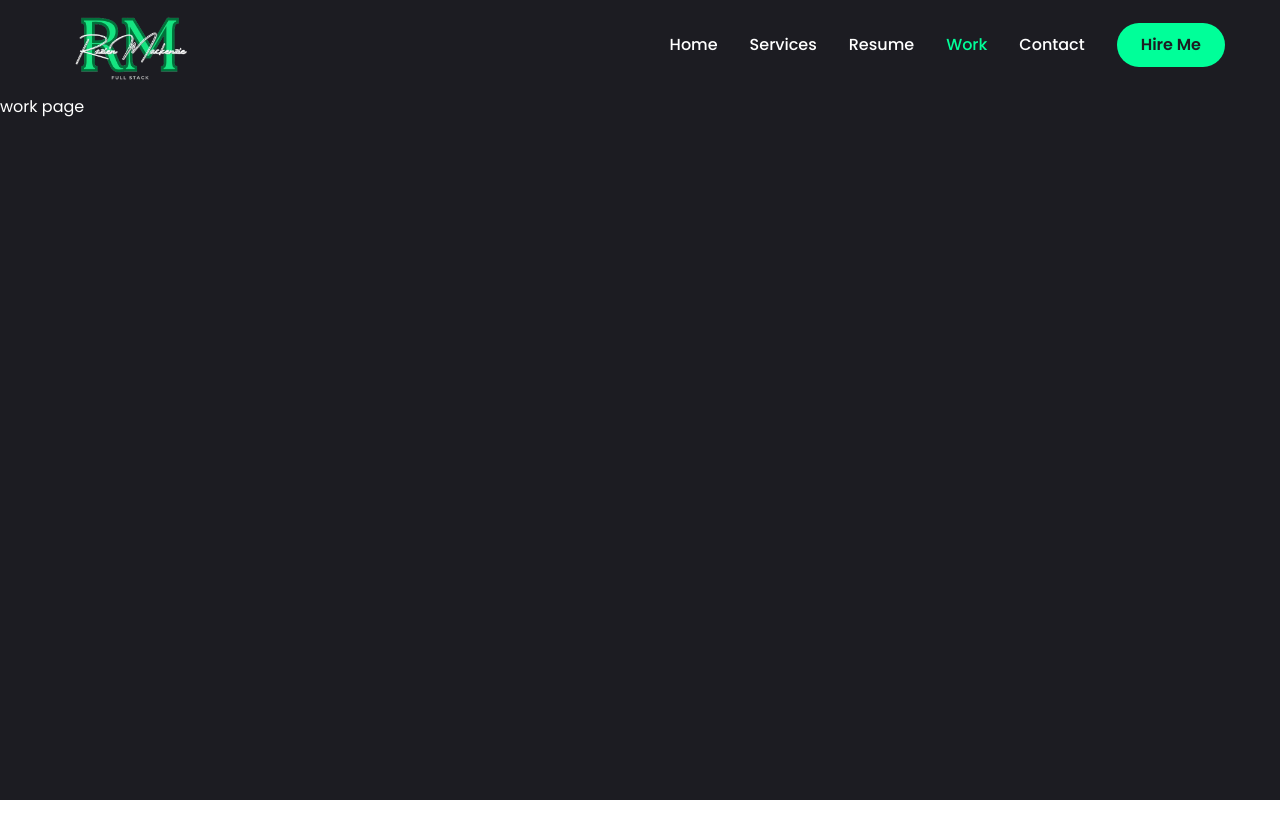
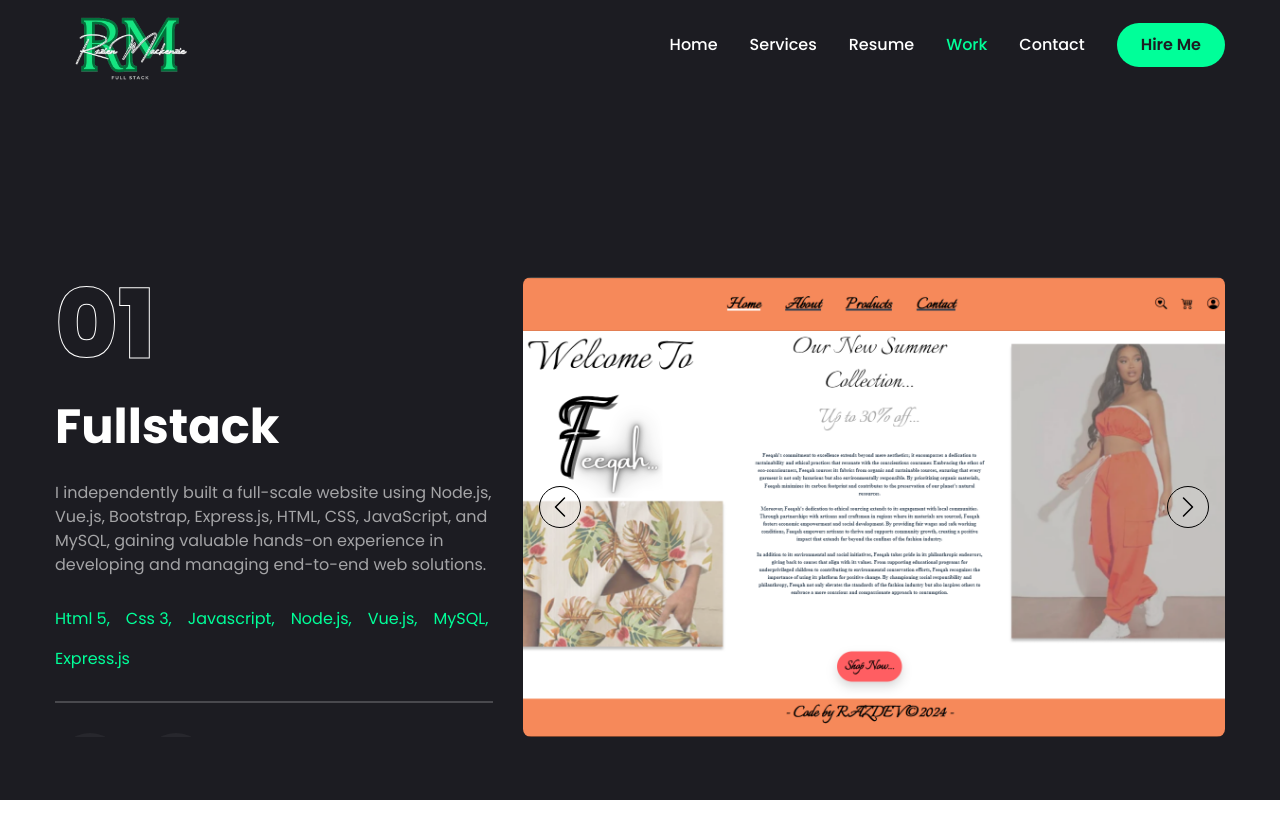
Before and after one commit to CodeBroke33/portableRM, a Next.js app: page /work in a window 1280 px wide. Shown: the top 838 px of the page. Before the commit the page ends 800 px from the top, so only its background shows below. Built offline with nearby package versions, Linux system fonts and the light colour scheme.

Commit message:
done with work page

```diff
--- a/app/work/page.jsx
+++ b/app/work/page.jsx
@@ -1,30 +1,41 @@
 "use client";
 
-import {motion} from "framer-motion"
-import React, { useState } from "react";
-
-import { Swiper,SwiperSlide } from "swiper/react"
+import { motion } from "framer-motion";
+import React, { useState, useRef } from "react";
+import { Swiper, SwiperSlide } from "swiper/react";
 import "swiper/css";
-
-import { BsArrowUpRight, BsGithub } from "react-icons/bs"
-
+import {
+  BsArrowUpRight,
+  BsGithub,
+  BsChevronLeft,
+  BsChevronRight,
+} from "react-icons/bs";
 import {
   Tooltip,
   TooltipContent,
   TooltipProvider,
   TooltipTrigger,
 } from "@/components/ui/tooltip";
-
 import Link from "next/link";
 import Image from "next/image";
+import { ScrollArea } from "@/components/ui/scroll-area";
 
 const projects = [
   {
     num: "01",
     category: "fullstack",
     title: "project 1",
-            description: "I independently built a full-scale website using Node.js, Vue.js, Bootstrap, Express.js, HTML, CSS, JavaScript, and MySQL, gaining valuable hands-on experience in developing and managing end-to-end web solutions.",
-            stack: [{name: "Html 5"}, {name: "Css 3"}, {name: "Javascript"}, {name: "Node.js"}, {name: "Vue.js"}, {name: "MySQL"}, {name: "Express.js"}],
+    description:
+      "I independently built a full-scale website using Node.js, Vue.js, Bootstrap, Express.js, HTML, CSS, JavaScript, and MySQL, gaining valuable hands-on experience in developing and managing end-to-end web solutions.",
+    stack: [
+      { name: "Html 5" },
+      { name: "Css 3" },
+      { name: "Javascript" },
+      { name: "Node.js" },
+      { name: "Vue.js" },
+      { name: "MySQL" },
+      { name: "Express.js" },
+    ],
     image: "/assets/work/Capstone.png",
     live: "https://capstone-3bd1a.web.app/home",
     github: "https://github.com/CodeBroke33/E-commerce-Store",
@@ -33,18 +44,26 @@ import {
     num: "02",
     category: "CMS",
     title: "project 2",
-            description: "I developed this eCommerce site using WordPress and customized it with Elementor, enhancing both functionality and design to create a seamless user experience.",
-            stack: [{name: "WordPress"}, {name: "Elementor"}],
+    description:
+      "I developed this eCommerce site using WordPress and customized it with Elementor, enhancing both functionality and design to create a seamless user experience.",
+    stack: [{ name: "WordPress" }, { name: "Elementor" }],
     image: "/assets/work/Roots_&_Fruits.png",
     live: "https://dev-gervaarlik.pantheonsite.io/",
-            github: "https://dev-gervaarlik.pantheonsite.io/wp-login.php?redirect_to=https%3A%2F%2Fdev-gervaarlik.pantheonsite.io%2Fwp-admin%2Fadmin.php%3Fpage%3Dwpforms-overview&reauth=1",
+    github:
+      "https://dev-gervaarlik.pantheonsite.io/wp-login.php?redirect_to=https%3A%2F%2Fdev-gervaarlik.pantheonsite.io%2Fwp-admin%2Fadmin.php%3Fpage%3Dwpforms-overview&reauth=1",
   },
   {
     num: "03",
     category: "frontend",
     title: "project 3",
-            description: "I developed this application using Bootstrap, HTML, CSS, and JavaScript, focusing on creating a responsive and user-friendly interface while honing my front-end development skills",
-            stack: [{name: "Html 5"}, {name: "Css 3"}, {name: "Javascript"}, {name: "Bootstrap"}],
+    description:
+      "I developed this application using Bootstrap, HTML, CSS, and JavaScript, focusing on creating a responsive and user-friendly interface while honing my front-end development skills",
+    stack: [
+      { name: "Html 5" },
+      { name: "Css 3" },
+      { name: "Javascript" },
+      { name: "Bootstrap" },
+    ],
     image: "/assets/work/First_Ecommerce.png",
     live: "https://codebroke33skinfinately.netlify.app/",
     github: "https://github.com/CodeBroke33/jsEOMP",
@@ -53,8 +72,17 @@ import {
     num: "04",
     category: "fullstack",
     title: "project 4",
-            description: "I co-developed an online product-selling application using Vue 3, MySQL, APIs, Bootstrap, Express.js, Node.js, HTML, CSS, JavaScript, and JSON Web Tokens. This collaborative project allowed me to build a secure and scalable platform for eCommerce.",
-            stack: [{name: "Html 5"}, {name: "Css 3"}, {name: "Javascript"}, {name: "Node.js"}, {name: "Vue.js"}, {name: "MySQL"}, {name: "Express.js"}],
+    description:
+      "I co-developed an online product-selling application using Vue 3, MySQL, APIs, Bootstrap, Express.js, Node.js, HTML, CSS, JavaScript, and JSON Web Tokens. This collaborative project allowed me to build a secure and scalable platform for eCommerce.",
+    stack: [
+      { name: "Html 5" },
+      { name: "Css 3" },
+      { name: "Javascript" },
+      { name: "Node.js" },
+      { name: "Vue.js" },
+      { name: "MySQL" },
+      { name: "Express.js" },
+    ],
     image: "/assets/work/Duo_EOMP.png",
     live: "https://nodejseomp-8da3d.web.app/",
     github: "https://github.com/CodeBroke33/nodejsEOMP",
@@ -63,9 +91,15 @@ import {
     num: "05",
     category: "frontend",
     title: "project 5",
-            description: "I completed this project in under two days, converting a Visio design into a fully responsive HTML and CSS layout. I implemented slider functionality using JavaScript and jQuery, and designed the logo and icons using Figma and Canva, all without relying on frameworks or plugins.",
-            stack: [{name: "Html 5"}, {name: "Css 3"}, {name: "Javascript"}, {name: "JQuery"}],
-            image: "/assets/work/Duo_EOMP.png",
+    description:
+      "I completed this project in under two days, converting a Visio design into a fully responsive HTML and CSS layout. I implemented slider functionality using JavaScript and jQuery, and designed the logo and icons using Figma and Canva, all without relying on frameworks or plugins.",
+    stack: [
+      { name: "Html 5" },
+      { name: "Css 3" },
+      { name: "Javascript" },
+      { name: "JQuery" },
+    ],
+    image: "/assets/work/Elementor_Challenge.png",
     live: "https://elementor-challenge-git-main-razien-mackenzies-projects.vercel.app/",
     github: "https://github.com/CodeBroke33/elementorChallenge",
   },
@@ -73,8 +107,15 @@ import {
     num: "06",
     category: "fullstack",
     title: "project 6",
-            description: "I collaborated in a team to develop a full-stack application using HTML, CSS, JavaScript, Python, Flask, and an API. This project involved both frontend and backend development, showcasing our ability to integrate diverse technologies and work effectively in a group setting.",
-            stack: [{name: "Html 5"}, {name: "Css 3"}, {name: "Javascript"}, {name: "Flask"},{name: "Python"}],
+    description:
+      "I collaborated in a team to develop a full-stack application using HTML, CSS, JavaScript, Python, Flask, and an API. This project involved both frontend and backend development, showcasing our ability to integrate diverse technologies and work effectively in a group setting.",
+    stack: [
+      { name: "Html 5" },
+      { name: "Css 3" },
+      { name: "Javascript" },
+      { name: "Flask" },
+      { name: "Python" },
+    ],
     image: "/assets/work/weatherApp_Collab.png",
     live: "https://weather-report-ochre.vercel.app/",
     github: "https://github.com/GSamuels5/Weather_report",
@@ -83,8 +124,9 @@ import {
     num: "07",
     category: "frontend",
     title: "project 7",
-            description: "I Developed an interactive BMI calculator using HTML, CSS, and JavaScript, demonstrating my ability to create user-friendly web applications with clean, responsive design and efficient functionality.",
-            stack: [{name: "Html 5"}, {name: "Css 3"}, {name: "Javascript"}],
+    description:
+      "I Developed an interactive BMI calculator using HTML, CSS, and JavaScript, demonstrating my ability to create user-friendly web applications with clean, responsive design and efficient functionality.",
+    stack: [{ name: "Html 5" }, { name: "Css 3" }, { name: "Javascript" }],
     image: "/assets/work/BMI_Calculator.png",
     live: "https://codebroke33.github.io/JSBMIcalculator/",
     github: "https://github.com/CodeBroke33/JSBMIcalculator",
@@ -93,18 +135,149 @@ import {
     num: "08",
     category: "fullstack",
     title: "project 8",
-            description: "I Played a key role in developing a cutting-edge full-stack HR management system for the startup SoftLife Tec. Utilized PHP, JavaScript, HTML, CSS, and MySQL to create a robust and dynamic platform, showcasing my ability to contribute to innovative solutions and collaborate effectively within a startup environment.",
-            stack: [{name: "Html 5"}, {name: "Css 3"}, {name: "Javascript"}, {name: "PHP"}, {name: "MySQL"}],
+    description:
+      "I Played a key role in developing a cutting-edge full-stack HR management system for the startup SoftLife Tec. Utilized PHP, JavaScript, HTML, CSS, and MySQL to create a robust and dynamic platform, showcasing my ability to contribute to innovative solutions and collaborate effectively within a startup environment.",
+    stack: [
+      { name: "Html 5" },
+      { name: "Css 3" },
+      { name: "Javascript" },
+      { name: "PHP" },
+      { name: "MySQL" },
+    ],
     image: "/assets/work/SoftLifes_Registry.png",
     live: "https://register.lcstudio.co.za/",
     github: "https://github.com/GSamuels5/booking-system",
   },
-     ] ;
+];
 
-const Work  = () => {
+const Work = () => {
+  const [project, setProject] = useState(projects[0]);
+  const swiperRef = useRef(null);
+
+  const handleSlideChange = (swiper) => {
+    const currentIndex = swiper.activeIndex;
+    setProject(projects[currentIndex]);
+  };
+
+  const handlePrev = () => {
+    if (swiperRef.current && swiperRef.current.swiper) {
+      swiperRef.current.swiper.slidePrev();
+    }
+  };
+
+  const handleNext = () => {
+    if (swiperRef.current && swiperRef.current.swiper) {
+      swiperRef.current.swiper.slideNext();
+    }
+  };
+
   return (
-        <div>work page</div>
-    )
-}
+    <motion.section
+      initial={{ opacity: 0 }}
+      animate={{ opacity: 1 }}
+      className="min-h-screen flex flex-col justify-center items-center pt-8 px-4 xl:px-0"
+    >
+      <div className="container mx-auto">
+        <div className="flex flex-col-reverse xl:flex-row xl:gap-[30px] justify-center items-center">
+          {/* Text Section */}
+          <ScrollArea className="w-full xl:w-[40%] flex flex-col justify-between mb-8 xl:mb-0 h-[460px]">
+            {project && (
+              <div className="flex flex-col gap-[30px]">
+                <div className="text-6xl sm:text-8xl leading-none font-extrabold text-transparent text-outline">
+                  {project.num}
+                </div>
+                <h2 className="text-3xl sm:text-4xl md:text-5xl font-bold leading-tight text-white group-hover:text-accent transition-all duration-500 capitalize">
+                  {project.category}
+                </h2>
+                <p className="text-white/60 text-sm sm:text-base">
+                  {project.description}
+                </p>
+                <ul className="flex flex-wrap gap-2 sm:gap-4">
+                  {project.stack.map((item, index) => (
+                    <li
+                      key={index}
+                      className="text-sm sm:text-base text-accent whitespace-nowrap"
+                    >
+                      {item.name}
+                      {index !== project.stack.length - 1 && ","}
+                    </li>
+                  ))}
+                </ul>
+                <div className="border border-white/20"></div>
+                <div className="flex items-center gap-4">
+                  <Link href={project.live}>
+                    <TooltipProvider delayDuration={100}>
+                      <Tooltip>
+                        <TooltipTrigger className="w-[50px] h-[50px] sm:w-[70px] sm:h-[70px] rounded-full bg-white/5 flex justify-center items-center cursor-pointer hover:bg-white/10 transition-all">
+                          <BsArrowUpRight className="text-2xl sm:text-3xl" />
+                        </TooltipTrigger>
+                        <TooltipContent>View Live Project</TooltipContent>
+                      </Tooltip>
+                    </TooltipProvider>
+                  </Link>
+                  <Link href={project.github}>
+                    <TooltipProvider delayDuration={100}>
+                      <Tooltip>
+                        <TooltipTrigger className="w-[50px] h-[50px] sm:w-[70px] sm:h-[70px] rounded-full bg-white/5 flex justify-center items-center cursor-pointer hover:bg-white/10 transition-all">
+                          <BsGithub className="text-2xl sm:text-3xl" />
+                        </TooltipTrigger>
+                        <TooltipContent>View GitHub Repository</TooltipContent>
+                      </Tooltip>
+                    </TooltipProvider>
+                  </Link>
+                </div>
+              </div>
+            )}
+          </ScrollArea>
+          {/* Image Section */}
+          <div className="w-full xl:w-[60%] relative mb-8 xl:mb-0">
+            <Swiper
+              spaceBetween={10}
+              slidesPerView={1}
+              onSlideChange={handleSlideChange}
+              className="h-[300px] sm:h-[400px] md:h-[460px] rounded-lg overflow-hidden"
+              ref={swiperRef}
+            >
+              {projects.map((project, index) => (
+                <SwiperSlide key={index} className="w-full h-full">
+                  <div className="relative w-full h-full group flex justify-center items-center bg-pink-50/20">
+                   {/* overlay */}
+                   <div></div>
+                   {/* image */}
+                   {/* <div className="relative w-full h-full">
+                            <Image
+                             src={project.image}
+                             fill
+                             className="object-cover"
+                             />
+                       </div> */}
+                    <Image
+                      src={project.image}
+                      alt={project.title}
+                      layout="fill"
+                      objectFit="cover"
+                    />
+                  </div>
+                </SwiperSlide>
+              ))}
+            </Swiper>
+            <button
+              onClick={handlePrev}
+              className="absolute left-4 top-1/2 transform -translate-y-1/2 z-10 bg-white/10 hover:bg-white/20 transition-all rounded-full p-2 border border-black"
+            >
+              <BsChevronLeft className="text-2xl text-black" />
+            </button>
+            <button
+              onClick={handleNext}
+              className="absolute right-4 top-1/2 transform -translate-y-1/2 z-10 bg-white/10 hover:bg-white/20 transition-all rounded-full p-2 border border-black"
+            >
+              <BsChevronRight className="text-2xl text-black" />
+            </button>
+          </div>
+        </div>
+      </div>
+    </motion.section>
+  );
+};
 
-export default Work
+export default Work;
```
Lines whose indentation alone changed are shown as unchanged.
